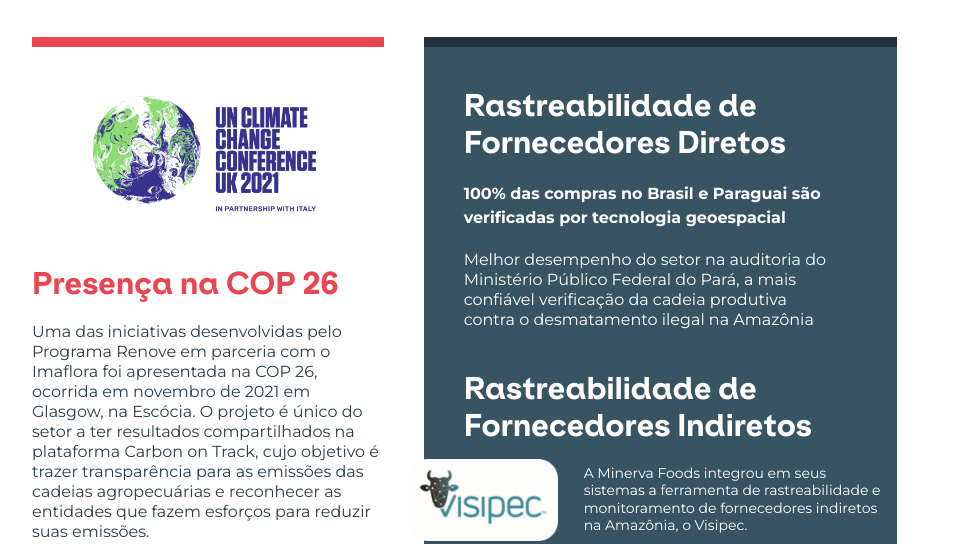
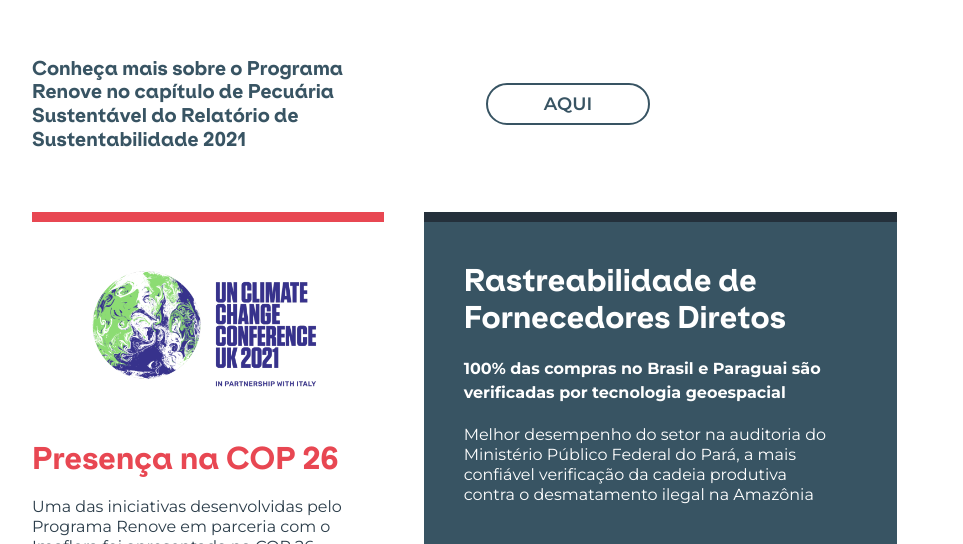
Before and after one commit to iurynadin/minervafoods, a website: page pages/index.html in a window 1280 px wide. Shown: the part 5938-6482 px from the top of the page, without its empty margins (208-1171 px from the left). Drawn offline with nearby package versions, Linux system fonts and the light colour scheme.

Commit message:
habilitado botao na versão português

```diff
--- a/pages/index.html
+++ b/pages/index.html
@@ -1448,7 +1448,7 @@
                       </div>
                     </div>
                   </div>
-                  <!-- <div class="lg:col-span-5">
+                  <div class="lg:col-span-5">
                     <div class="py-5 lg:w-[29vw] font-klarheit_extrabold text-minerva-b3 text-[16px] xl:text-[19px] 2xl:text-[1.4vw] text-center lg:text-left leading-tight" >
                       Conheça mais sobre o Programa Renove no capítulo de Pecuária Sustentável do Relatório de Sustentabilidade 2021
                     </div>
@@ -1459,7 +1459,7 @@
                         Aqui
                       </a>
                     </div>
-                  </div> -->
+                  </div>
                   <div class="lg:col-span-5">
                     <div class="group pb-10 flex flex-row flex-wrap justify-start lg:space-x-5" >
                       <div class="w-full lg:w-[30.208vw] flex flex-col justify-center items-center border-t-[10px] border-minerva-a1" >
```
